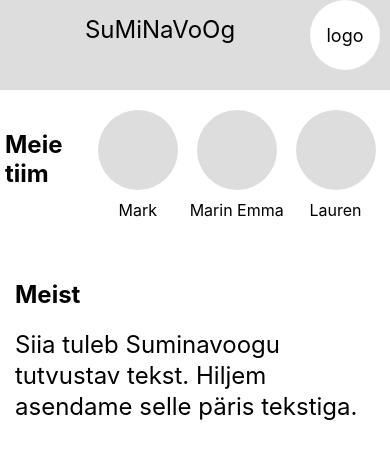
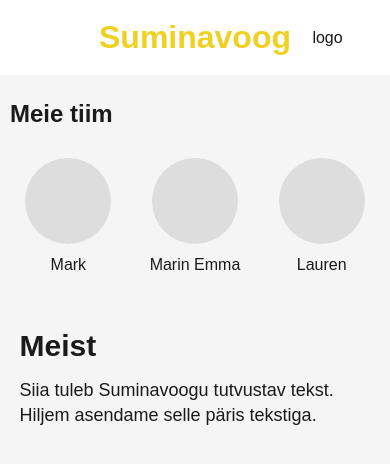
Before and after one commit to marin-emma/Suminavoog, a plain HTML site: page about.html in a window 390 px wide. Drawn offline with Linux system fonts and the light colour scheme; a web font is replaced by a local one.

Commit message:
muutsin veebilehe kujundust

```diff
--- a/about.html
+++ b/about.html
@@ -5,6 +5,15 @@
     <meta charset="UTF-8">
     <meta name="viewport" content="width=device-width, initial-scale=1.0">
     <title>SuMiNaVoOg - About Us</title>
+
+    <!-- Metropolis font -->
+    <link rel="stylesheet" media="screen"
+          href="https://fontlibrary.org/face/metropolis"
+          type="text/css">
+
+        <!-- Tiimi ühine CSS -->
+    <link rel="stylesheet" href="css/global.css">
+
     <link rel="stylesheet" href="css/about.css">
 </head>
 
@@ -12,8 +21,8 @@
     <div class="page">
         <!--Päis -->
         <header class="header">
-            <h1 class="site-title">SuMiNaVoOg</h1>
-            <div class="logo">logo</div>
+            <h1>Suminavoog</h1>
+            <div class="logo-circle">logo</div>
         </header>
 
         <main>
--- a/css/about.css
+++ b/css/about.css
@@ -1,254 +1,78 @@
 
-
-* {
-    box-sizing: border-box;
-}
-
-body {
-    margin: 0;
-    padding: 0;
-    background-color: white;
-    font-family: 'Inter', Arial, sans-serif;
-    color: black;
-}
+/* Lehe põhiosa */
 
 .page {
     width: 100%;
-    max-width: 1440px;
-    min-height: 1100px;
-    margin: 0 auto;
-    position: relative;
+    padding-bottom: 40px;
+}
+
+/* Meeskonna sektsioon */
+
+.team {
+    width: 100%;
+    display: grid;
+    grid-template-columns: repeat(3, minmax(0, 1fr));
+    gap: 30px;
+    padding: 35px clamp(15px, 5vw, 70px);
+    text-align: center;
+}
+
+.team h2 {
+    grid-column: 1 / -1;
+    text-align: left;
+    margin-bottom: 10px;
+}
+
+.member {
+    display: flex;
+    flex-direction: column;
+    align-items: center;
+    gap: 12px;
+    min-width: 0;
+}
+
+.avatar {
+    width: clamp(100px, 18vw, 220px);
+    aspect-ratio: 1 / 1;
+    border-radius: 50%;
+    background-color: #DDDDDD;
     overflow: hidden;
 }
 
-/* PÄIS */
-
-.header {
-    width: 100%;
-    height: 150px;
-    background-color: #DDDDDD;
-    position: relative;
-}
-
-/* Pealkiri */
-
-.site-title {
-    position: absolute;
-    left: 402px;
-    top: 18px;
-    width: 625px;
-    height: 115px;
-    margin: 0;
-
-    font-family: 'Inter', Arial, sans-serif;
-    font-size: 100px;
-    font-weight: 400;
+.member p {
     text-align: center;
 }
 
-/* Logo */
+/* Tutvustav tekst */
 
-.logo {
-    position: absolute;
-    top: 0;
-    right: 90px;
-    left: auto;
-
-    width: 150px;
-    height: 150px;
-
-    border-radius: 50%;
-    background-color: white;
-
-    display: flex;
-    justify-content: center;
-    align-items: center;
-
-    font-size: 32px;
+.description {
+    width: 90%;
+    margin: 55px auto 30px;
 }
 
-/* MEESKONNA LIIKMED */
-
-.team {
-    position: relative;
-    width: 100%;
-}
-
-
-.member {
-    position: absolute;
-    display: flex;
-    flex-direction: column;
-    align-items: center;
-    text-align: center;
-}
-
-.avatar {
-    background-color: #DDDDDD;
-}
-
-/* Mark */
-
-.mark {
-    left: 111px;
-    top: 73px;
-    width: 271px;
-}
-
-.mark .avatar {
-    width: 271px;
-    height: 271px;
-    border-radius: 50%;
-}
-
-.mark p {
-    position: absolute;
-    left: 88px;
-    top: 289px;
-    width: 95px;
-    height: 48px;
-    margin: 0;
-
-    font-size: 24px;
-    font-weight: 400;
-}
-
-/* Marin Emma */
-
-.emma {
-    left: 561px;
-    top: 73px;
-    width: 271px;
-}
-
-.emma .avatar {
-    width: 271px;
-    height: 271px;
-    border-radius: 50%;
-}
-
-.emma p {
-    position: absolute;
-    left: 39px;
-    top: 289px;
-    width: 193px;
-    height: 58px;
-    margin: 0;
-
-    font-size: 24px;
-    font-weight: 400;
-}
-
-/* Lauren */
-
-.lauren {
-    left: 1068px;
-    top: 73px;
-    width: 271px;
-}
-
-.lauren .avatar {
-    width: 271px;
-    height: 271px;
-    border-radius: 50%;
-}
-
-.lauren p {
-    position: absolute;
-    left: 44px;
-    top: 289px;
-    width: 183px;
-    height: 57px;
-    margin: 0;
-
-    font-size: 24px;
-    font-weight: 400;
-}
-
-/* TUTVUSTAV TEKST */
-
-.description {
-    position: absolute;
-    left: 50px;
-    top: 633px;
-
-    width: 1340px;
-    min-height: 275px;
-
-    padding: 0;
+.description h2 {
+    font-size: 30px;
+    margin-bottom: 15px;
 }
 
 .description p {
-    margin: 0;
-
-    font-family: 'Inter', Arial, sans-serif;
-    font-size: 40px;
-    font-weight: 400;
-    line-height: 1.3;
-    letter-spacing: 0;
+    font-size: clamp(18px, 2.5vw, 30px);
+    line-height: 1.4;
 }
 
-/* VÄIKSEMAD EKRAANID */
+/* Väiksemad ekraanid */
 
-@media (max-width: 768px) {
-
-    .page {
-        min-height: 850px;
-    }
-
-    .header {
-        height: 90px;
-    }
-
-    .site-title {
-        left: 10px;
-        top: 15px;
-        width: calc(100% - 90px);
-        height: 60px;
-        font-size: clamp(24px, 6vw, 40px);
-    }
-
-    .logo {
-        width: 70px;
-        height: 70px;
-        left: auto;
-        right: 10px;
-        font-size: 18px;
-    }
-
+@media (max-width: 600px) {
     .team {
-        display: flex;
-        justify-content: space-around;
-        padding: 20px 5px;
-    }
-
-    .member {
-        position: static;
-        width: 33.33%;
+        gap: 20px 10px;
+        padding: 25px 10px;
     }
 
     .avatar {
-        width: 80px !important;
-        height: 80px !important;
-        border-radius: 50% !important;
-    }
-
-    .member p {
-        position: static;
-        width: auto;
-        height: auto;
-        margin-top: 10px;
-        font-size: 16px;
+        width: clamp(75px, 22vw, 120px);
     }
 
     .description {
-        position: static;
-        width: calc(100% - 30px);
-        min-height: 200px;
-        margin: 40px 15px;
-    }
-
-    .description p {
-        font-size: 24px;
+        margin-top: 30px;
     }
 }
```
